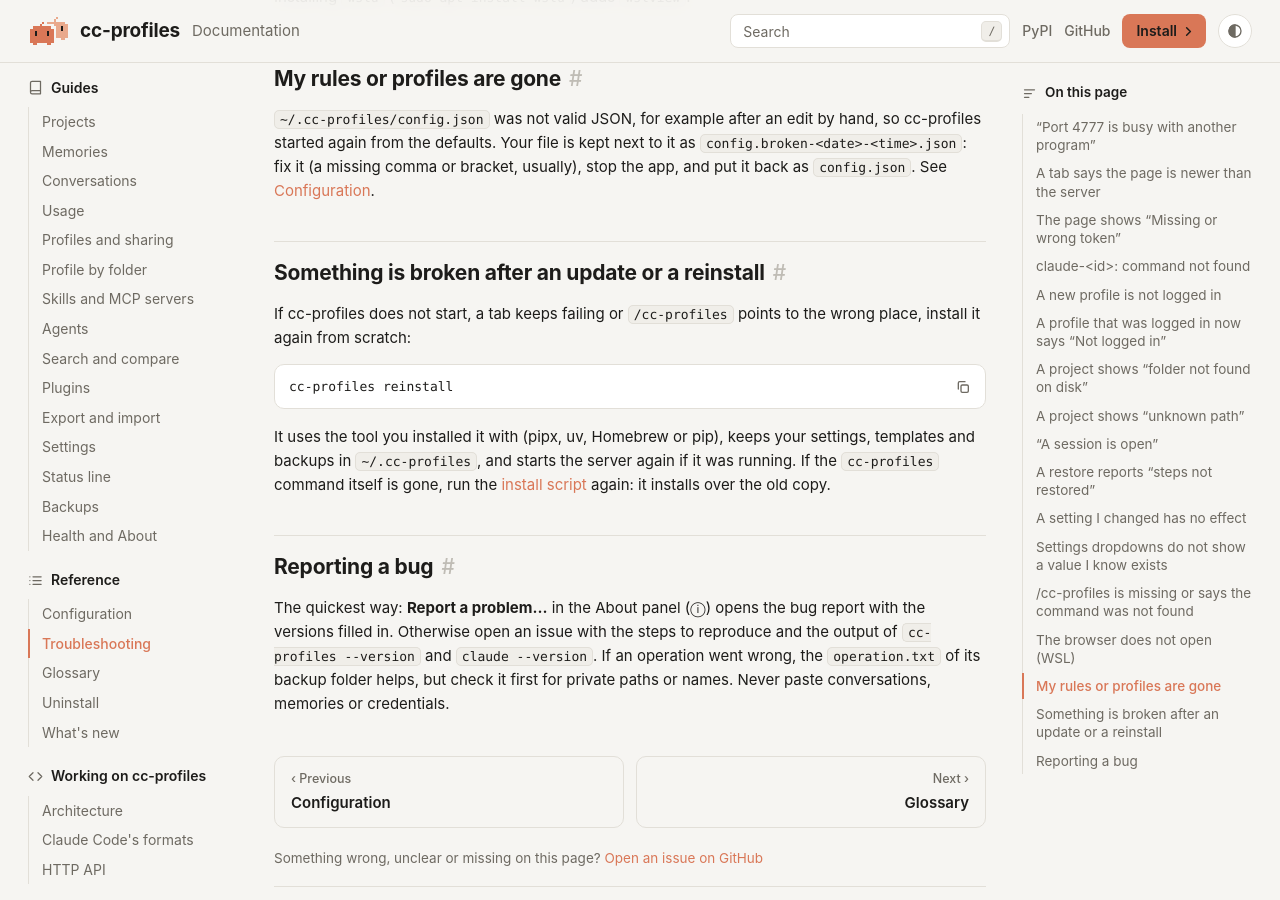
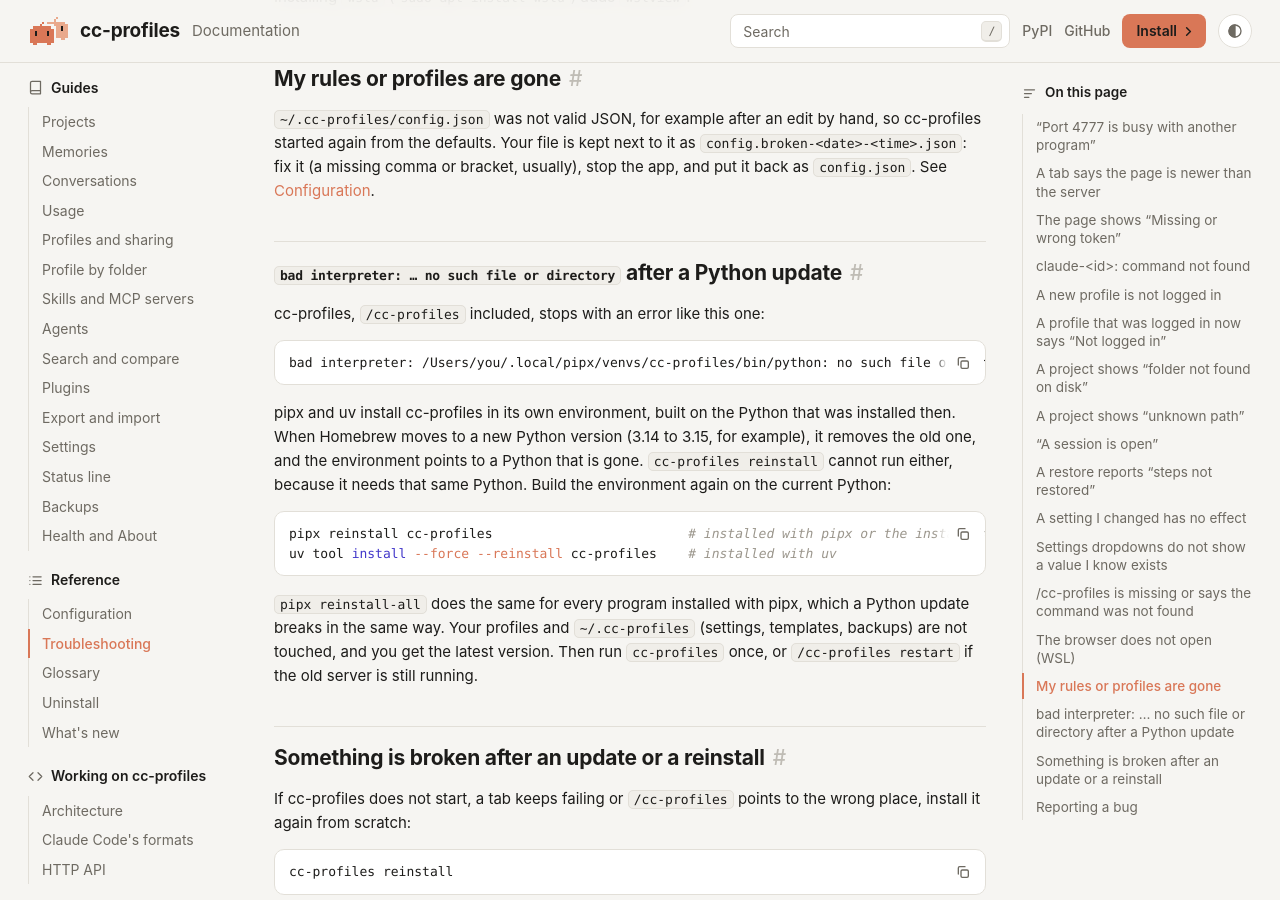
Before and after one commit to andreaiannarone/cc-profiles, a Jekyll site: the page built from docs/troubleshooting.md, in a window 1280 px wide and 900 px high, scrolled down 2508 px. Built offline with Jekyll 4.4.1, drawn with Linux system fonts in a browser that asks for light colours; our own code applies the rules of GitHub Pages for plain Markdown files.

Commit message:
Troubleshooting: bad interpreter after a Python update (#64)

````diff
--- a/docs/troubleshooting.md
+++ b/docs/troubleshooting.md
@@ -66,6 +66,23 @@ Under WSL, cc-profiles opens the Windows browser with `wslview` or Windows' `sta
 
 `~/.cc-profiles/config.json` was not valid JSON, for example after an edit by hand, so cc-profiles started again from the defaults. Your file is kept next to it as `config.broken-<date>-<time>.json`: fix it (a missing comma or bracket, usually), stop the app, and put it back as `config.json`. See [Configuration](configuration.md).
 
+## `bad interpreter: … no such file or directory` after a Python update
+
+cc-profiles, `/cc-profiles` included, stops with an error like this one:
+
+```
+bad interpreter: /Users/you/.local/pipx/venvs/cc-profiles/bin/python: no such file or directory
+```
+
+pipx and uv install cc-profiles in its own environment, built on the Python that was installed then. When Homebrew moves to a new Python version (3.14 to 3.15, for example), it removes the old one, and the environment points to a Python that is gone. `cc-profiles reinstall` cannot run either, because it needs that same Python. Build the environment again on the current Python:
+
+```sh
+pipx reinstall cc-profiles                         # installed with pipx or the install script
+uv tool install --force --reinstall cc-profiles    # installed with uv
+```
+
+`pipx reinstall-all` does the same for every program installed with pipx, which a Python update breaks in the same way. Your profiles and `~/.cc-profiles` (settings, templates, backups) are not touched, and you get the latest version. Then run `cc-profiles` once, or `/cc-profiles restart` if the old server is still running.
+
 ## Something is broken after an update or a reinstall
 
 If cc-profiles does not start, a tab keeps failing or `/cc-profiles` points to the wrong place, install it again from scratch:
````
